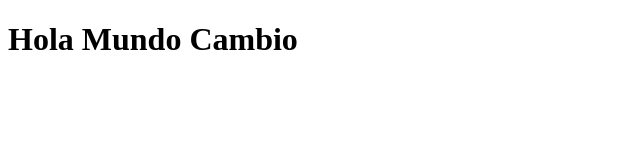
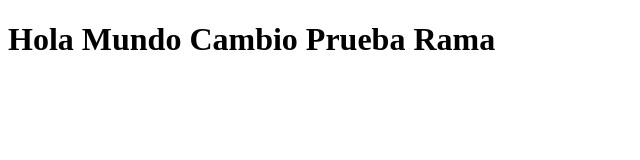
Before and after one commit to jcabrera-enersinc/prueba2, a plain HTML site: page index.html in a window 1280 px wide. Shown: the whole page, without its empty margins (0-640 px from the left). Drawn offline with Linux system fonts and the light colour scheme.

Commit message:
Prueba rama

```diff
--- a/index.html
+++ b/index.html
@@ -7,7 +7,7 @@
     <title>Document</title>
 </head>
 <body>
-    <h1>Hola Mundo Cambio</h1>
+    <h1>Hola Mundo Cambio Prueba Rama</h1>
 
 </body>
 </html>
```
